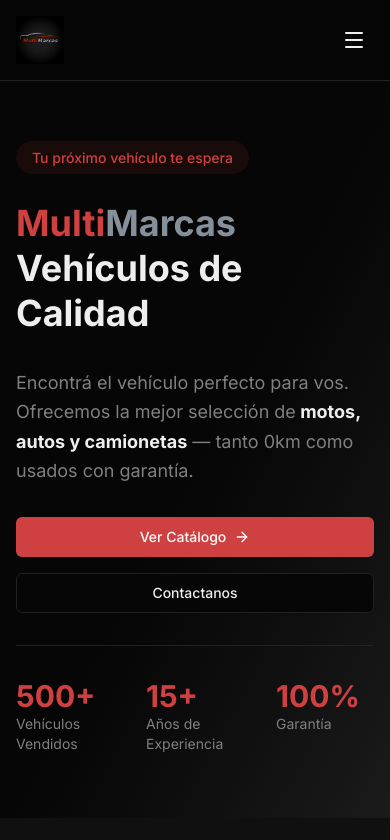
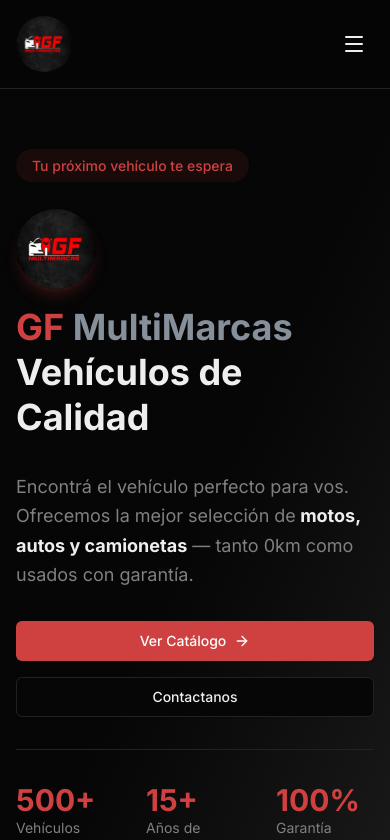
Before and after one commit to Rodrigomez13/v0-multimarcas-vehicle-website, a Next.js app: page / in a window 390 px wide. Shown: the top 840 px of the page. Built offline with nearby package versions, Linux system fonts and the light colour scheme.

Commit message:
feat: update branding with new GF MultiMarcas logo\n\nImplement new logo and update branding across the site

```diff
--- a/app/layout.tsx
+++ b/app/layout.tsx
@@ -6,9 +6,9 @@ import './globals.css'
 const inter = Inter({ subsets: ["latin"], variable: "--font-inter" });
 
 export const metadata: Metadata = {
-  title: 'MultiMarcas | Venta de Vehículos 0km y Usados',
-  description: 'Tu concesionaria de confianza. Venta de motos, autos y camionetas nuevos y usados. Encontrá tu próximo vehículo al mejor precio.',
-  keywords: ['autos', 'motos', 'camionetas', '0km', 'usados', 'concesionaria', 'vehículos'],
+  title: 'GF MultiMarcas | Venta de Vehículos 0km y Usados',
+  description: 'GF MultiMarcas - Tu concesionaria de confianza en Formosa. Venta de motos, autos y camionetas nuevos y usados. Encontrá tu próximo vehículo al mejor precio.',
+  keywords: ['autos', 'motos', 'camionetas', '0km', 'usados', 'concesionaria', 'vehículos', 'GF MultiMarcas', 'Formosa'],
 }
 
 export default function RootLayout({
--- a/components/footer.tsx
+++ b/components/footer.tsx
@@ -9,13 +9,21 @@ export function Footer() {
         <div className="grid sm:grid-cols-2 lg:grid-cols-4 gap-8">
           {/* Brand */}
           <div className="space-y-4">
-            <Image
-              src="/logo.jpg"
-              alt="MultiMarcas Logo"
-              width={150}
-              height={50}
-              className="h-10 w-auto object-contain"
-            />
+            <div className="flex items-center gap-3">
+              <Image
+                src="/logo-gf.jpeg"
+                alt="GF MultiMarcas Logo"
+                width={56}
+                height={56}
+                className="h-14 w-14 rounded-full object-cover"
+              />
+              <div>
+                <span className="text-xl font-bold">
+                  <span className="text-primary">GF</span>
+                  <span className="text-accent"> MultiMarcas</span>
+                </span>
+              </div>
+            </div>
             <p className="text-muted-foreground text-sm leading-relaxed">
               Tu concesionaria de confianza. Más de 15 años ofreciendo los mejores
               vehículos al mejor precio.
@@ -121,7 +129,7 @@ export function Footer() {
         {/* Bottom */}
         <div className="border-t border-border mt-8 pt-8 flex flex-col sm:flex-row justify-between items-center gap-4">
           <p className="text-muted-foreground text-sm">
-            © {new Date().getFullYear()} MultiMarcas. Todos los derechos reservados.
+            © {new Date().getFullYear()} GF MultiMarcas. Todos los derechos reservados.
           </p>
           <div className="flex gap-6 text-sm">
             <Link href="#" className="text-muted-foreground hover:text-primary transition-colors">
--- a/components/header.tsx
+++ b/components/header.tsx
@@ -34,14 +34,20 @@ export function Header() {
       {/* Main header */}
       <div className="container mx-auto px-4 py-4">
         <nav className="flex items-center justify-between">
-          <Link href="/" className="flex items-center gap-2">
+          <Link href="/" className="flex items-center gap-3">
             <Image
-              src="/logo.jpg"
-              alt="MultiMarcas Logo"
-              width={180}
-              height={60}
-              className="h-12 w-auto object-contain"
+              src="/logo-gf.jpeg"
+              alt="GF MultiMarcas Logo"
+              width={56}
+              height={56}
+              className="h-14 w-14 rounded-full object-cover"
             />
+            <div className="hidden sm:block">
+              <span className="text-xl font-bold">
+                <span className="text-primary">GF</span>
+                <span className="text-accent"> MultiMarcas</span>
+              </span>
+            </div>
           </Link>
 
           {/* Desktop Navigation */}
--- a/components/hero.tsx
+++ b/components/hero.tsx
@@ -21,9 +21,18 @@ export function Hero() {
               </span>
             </div>
 
+            <div className="flex items-center gap-4 mb-4">
+              <Image
+                src="/logo-gf.jpeg"
+                alt="GF MultiMarcas Logo"
+                width={80}
+                height={80}
+                className="h-20 w-20 rounded-full object-cover shadow-lg shadow-primary/20"
+              />
+            </div>
             <h1 className="text-4xl md:text-5xl lg:text-6xl font-bold leading-tight text-balance">
-              <span className="text-primary">Multi</span>
-              <span className="text-accent">Marcas</span>
+              <span className="text-primary">GF</span>
+              <span className="text-accent"> MultiMarcas</span>
               <br />
               <span className="text-foreground">Vehículos de Calidad</span>
             </h1>
```
Also changed, not shown: public/logo-gf.jpeg (added).
